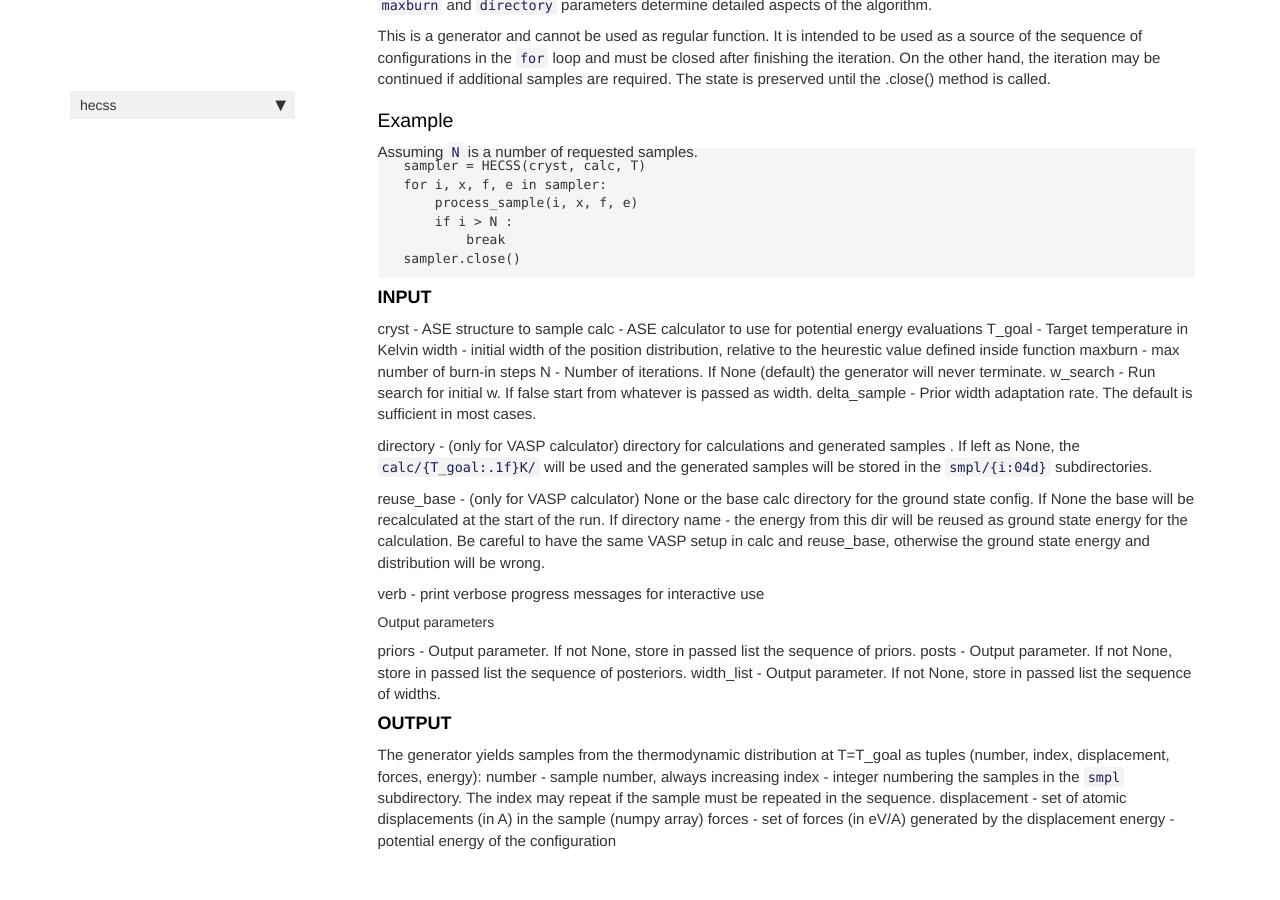
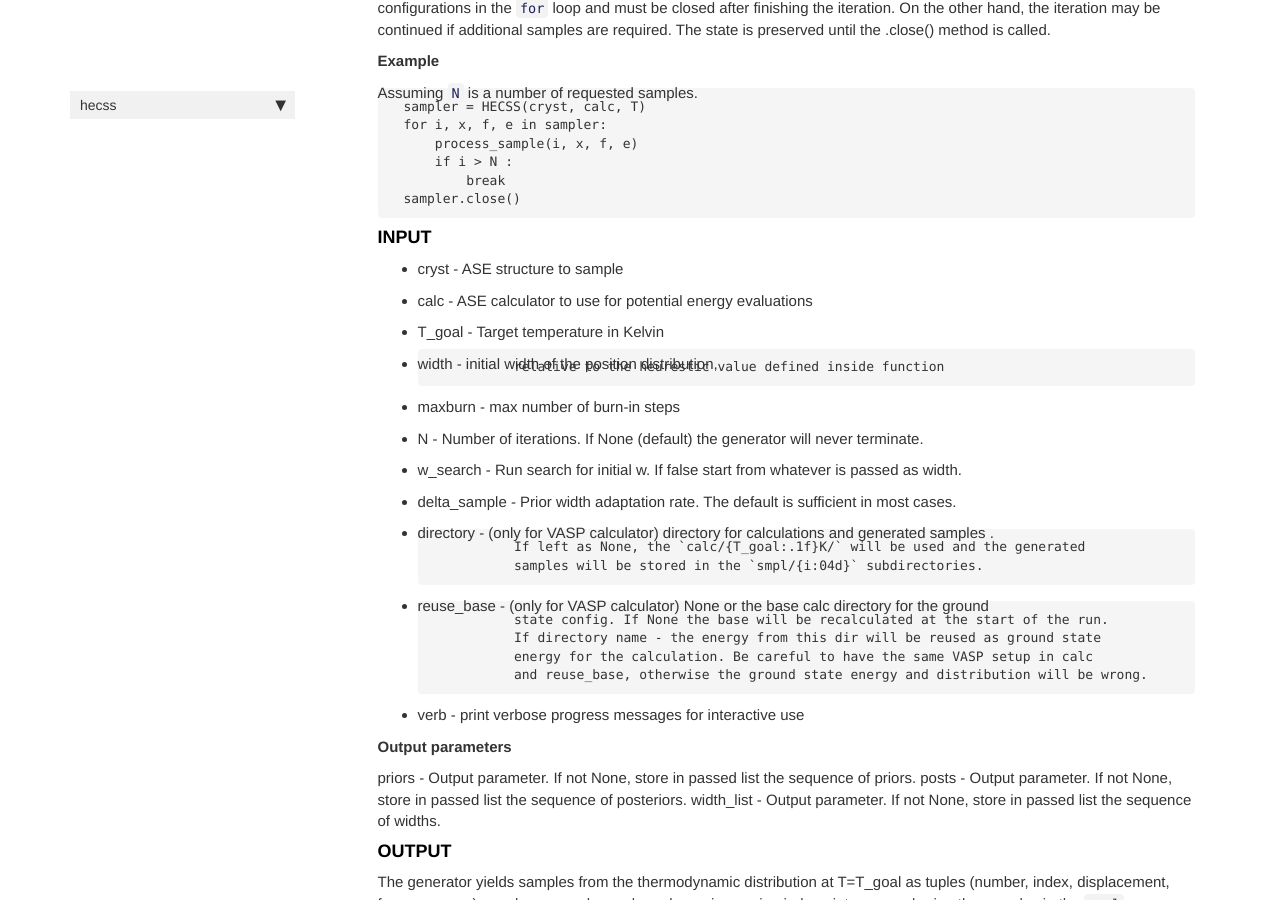
Before and after one commit to jochym/hecss, a Jekyll site: the page built from docs/core.html, in a window 1280 px wide and 900 px high, scrolled down 1545 px. Built offline with Jekyll 4.4.1, drawn with Linux system fonts in a browser that asks for light colours; nearby versions of some CDN libraries; comment, search, counter and statistics services are not loaded.

Commit message:
Next try with docstring reformat

```diff
--- a/docs/core.html
+++ b/docs/core.html
@@ -193,7 +193,8 @@ configurations in the <code>for</code> loop and must be closed after
 finishing the iteration. On the other hand, the iteration
 may be continued if additional samples are required.
 The state is preserved until the .close() method is called.</p>
-<h3 id="Example">Example<a class="anchor-link" href="#Example"> </a></h3><p>Assuming <code>N</code> is a number of requested samples.</p>
+<p><strong>Example</strong></p>
+<p>Assuming <code>N</code> is a number of requested samples.</p>
 
 <pre><code>sampler = HECSS(cryst, calc, T)
 for i, x, f, e in sampler:
@@ -201,25 +202,35 @@ for i, x, f, e in sampler:
     if i &gt; N :
         break
 sampler.close()</code></pre>
-<h4 id="INPUT">INPUT<a class="anchor-link" href="#INPUT"> </a></h4><p>cryst        - ASE structure to sample
-calc         - ASE calculator to use for potential energy evaluations
-T_goal       - Target temperature in Kelvin
-width        - initial width of the position distribution,
-               relative to the heurestic value defined inside function
-maxburn      - max number of burn-in steps
-N            - Number of iterations. If None (default) the generator will never terminate.
-w_search     - Run search for initial w. If false start from whatever is passed as width.
-delta_sample - Prior width adaptation rate. The default is sufficient in most cases.</p>
-<p>directory    - (only for VASP calculator) directory for calculations and generated samples .
-               If left as None, the <code>calc/{T_goal:.1f}K/</code> will be used and the generated
-               samples will be stored in the <code>smpl/{i:04d}</code> subdirectories.</p>
-<p>reuse_base   - (only for VASP calculator) None or the base calc directory for the ground
-               state config. If None the base will be recalculated at the start of the run.
-               If directory name - the energy from this dir will be reused as ground state
-               energy for the calculation. Be careful to have the same VASP setup in calc
-               and reuse_base, otherwise the ground state energy and distribution will be wrong.</p>
-<p>verb         - print verbose progress messages for interactive use</p>
-<h5 id="Output-parameters">Output parameters<a class="anchor-link" href="#Output-parameters"> </a></h5><p>priors       - Output parameter. If not None, store in passed list the sequence of priors.
+<h4 id="INPUT">INPUT<a class="anchor-link" href="#INPUT"> </a></h4><ul>
+<li>cryst        - ASE structure to sample</li>
+<li>calc         - ASE calculator to use for potential energy evaluations</li>
+<li>T_goal       - Target temperature in Kelvin</li>
+<li>width        - initial width of the position distribution,
+<pre><code>         relative to the heurestic value defined inside function</code></pre>
+</li>
+<li>maxburn      - max number of burn-in steps</li>
+<li>N            - Number of iterations. If None (default) the generator will never terminate.</li>
+<li>w_search     - Run search for initial w. If false start from whatever is passed as width.</li>
+<li><p>delta_sample - Prior width adaptation rate. The default is sufficient in most cases.</p>
+</li>
+<li><p>directory    - (only for VASP calculator) directory for calculations and generated samples .</p>
+
+<pre><code>         If left as None, the `calc/{T_goal:.1f}K/` will be used and the generated
+         samples will be stored in the `smpl/{i:04d}` subdirectories.</code></pre>
+</li>
+<li><p>reuse_base   - (only for VASP calculator) None or the base calc directory for the ground</p>
+
+<pre><code>         state config. If None the base will be recalculated at the start of the run.
+         If directory name - the energy from this dir will be reused as ground state
+         energy for the calculation. Be careful to have the same VASP setup in calc
+         and reuse_base, otherwise the ground state energy and distribution will be wrong.</code></pre>
+</li>
+<li><p>verb         - print verbose progress messages for interactive use</p>
+</li>
+</ul>
+<p><strong>Output parameters</strong></p>
+<p>priors       - Output parameter. If not None, store in passed list the sequence of priors.
 posts        - Output parameter. If not None, store in passed list the sequence of posteriors.
 width_list   - Output parameter. If not None, store in passed list the sequence of widths.</p>
 <h4 id="OUTPUT">OUTPUT<a class="anchor-link" href="#OUTPUT"> </a></h4><p>The generator yields samples from the thermodynamic distribution at T=T_goal as tuples
```
Also changed, not shown: hecss/core.py (+15 -13 lines), 1 other file.
